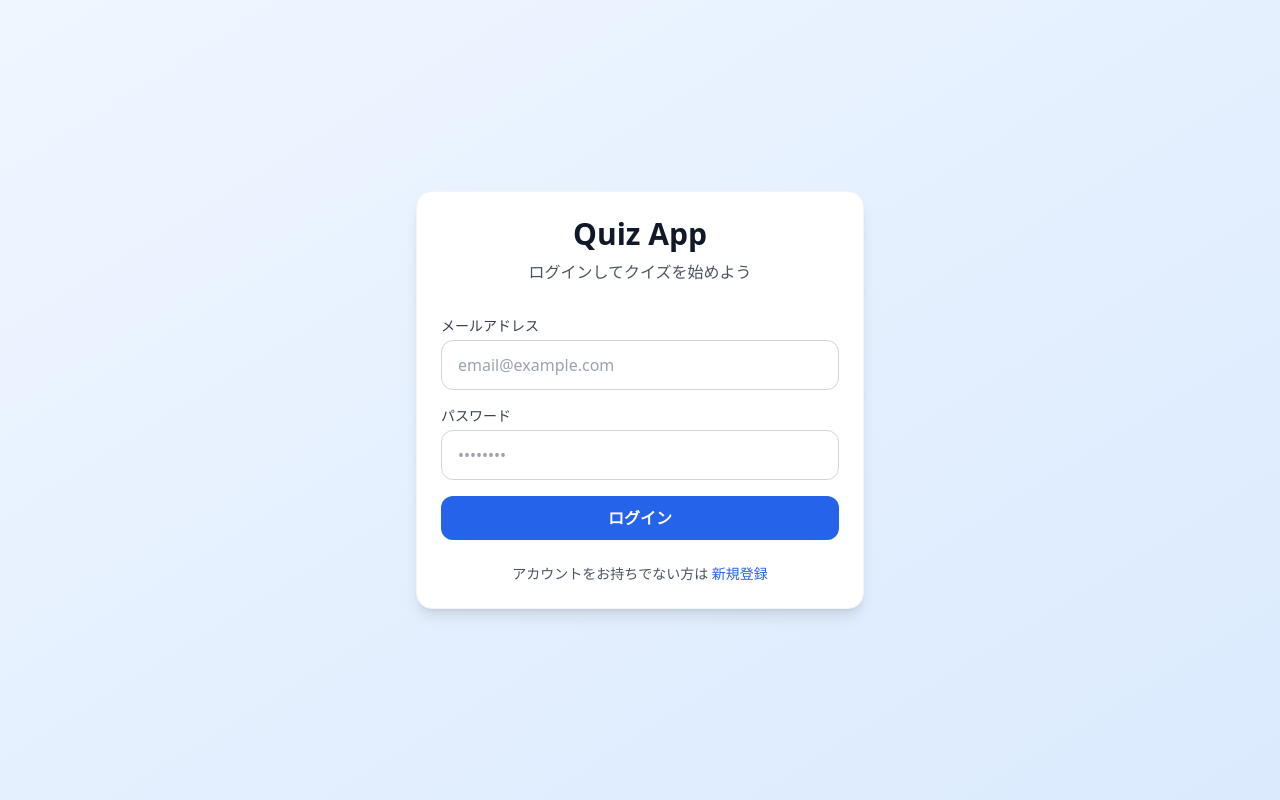
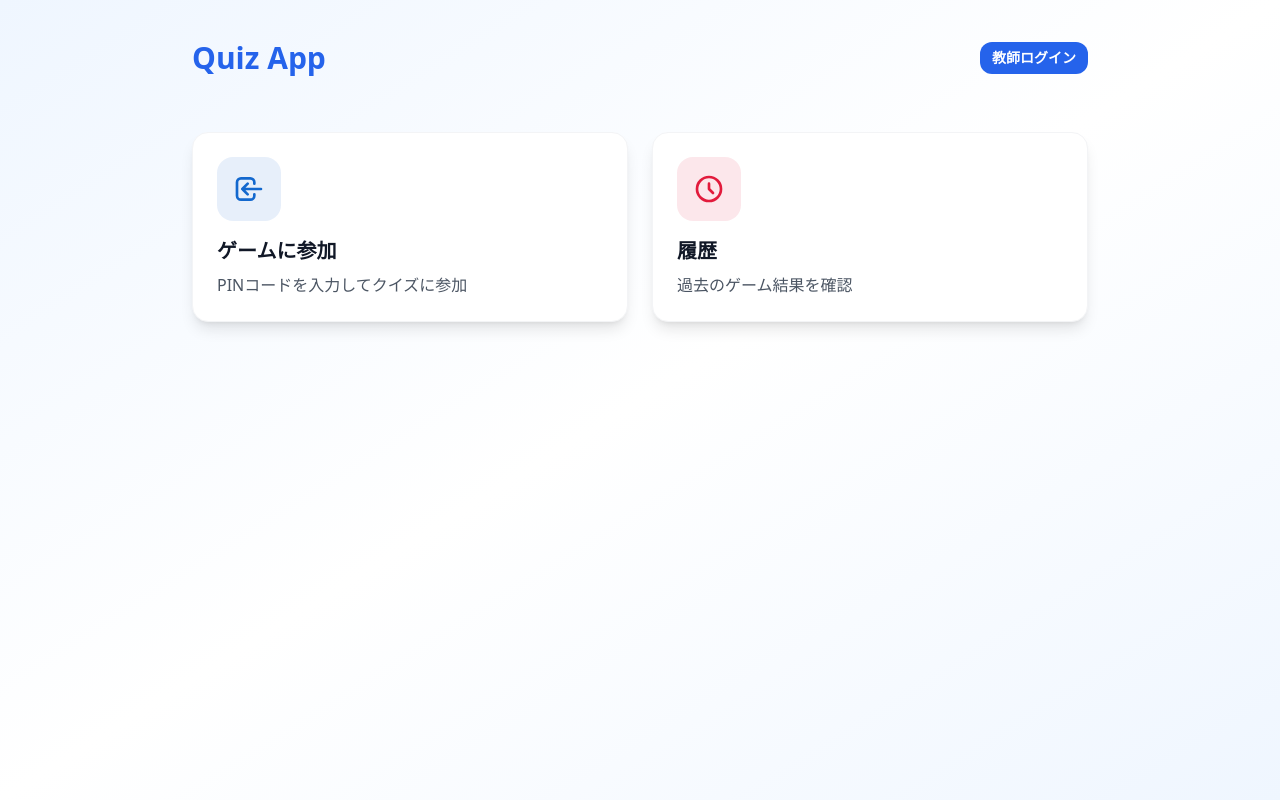
Before and after one commit to ryugasaki1-jhs-6th/quiz, a React (Vite) app: page /#/ in a window 1280 px wide. Before the commit this address led to /#/login. Built offline with nearby package versions, Linux system fonts and the light colour scheme; no server answers.

Commit message:
feat: allow students to join games without registration (anonymous login)

```diff
--- a/src/app/App.tsx
+++ b/src/app/App.tsx
@@ -56,12 +56,14 @@ function AppRoutes() {
         <Route path={ROUTES.LOGIN} element={<PublicRoute><LoginPage /></PublicRoute>} />
         <Route path={ROUTES.REGISTER} element={<PublicRoute><RegisterPage /></PublicRoute>} />
 
-        {/* Protected routes */}
-        <Route path={ROUTES.HOME} element={<ProtectedRoute><HomePage /></ProtectedRoute>} />
-        <Route path={ROUTES.JOIN} element={<ProtectedRoute><JoinPage /></ProtectedRoute>} />
+        {/* Semi-protected routes (allow guests) */}
+        <Route path={ROUTES.HOME} element={<HomePage />} />
+        <Route path={ROUTES.JOIN} element={<JoinPage />} />
+        <Route path="/room/:roomId/play" element={<PlayerRoomPage />} />
+
+        {/* Protected routes (require login) */}
         <Route path={ROUTES.SETTINGS} element={<ProtectedRoute><SettingsPage /></ProtectedRoute>} />
         <Route path={ROUTES.HISTORY} element={<ProtectedRoute><HistoryPage /></ProtectedRoute>} />
-        <Route path="/room/:roomId/play" element={<ProtectedRoute><PlayerRoomPage /></ProtectedRoute>} />
 
         {/* Teacher routes */}
         <Route path={ROUTES.GAME_LIST} element={<TeacherRoute><GameListPage /></TeacherRoute>} />
--- a/src/contexts/AuthContext.tsx
+++ b/src/contexts/AuthContext.tsx
@@ -3,6 +3,7 @@ import {
   User,
   signInWithEmailAndPassword,
   createUserWithEmailAndPassword,
+  signInAnonymously as firebaseSignInAnonymously,
   signOut as firebaseSignOut,
   onAuthStateChanged,
   updateProfile,
@@ -18,6 +19,7 @@ interface AuthContextValue {
   isLoading: boolean;
   signIn: (email: string, password: string) => Promise<void>;
   signUp: (email: string, password: string, displayName: string, role: UserRole) => Promise<void>;
+  signInAnonymously: () => Promise<User>;
   signOut: () => Promise<void>;
   isTeacher: boolean;
 }
@@ -73,6 +75,11 @@ export function AuthProvider({ children }: { children: ReactNode }) {
     setUserProfile(profile);
   }, []);
 
+  const signInAnonymously = useCallback(async () => {
+    const credential = await firebaseSignInAnonymously(auth);
+    return credential.user;
+  }, []);
+
   const signOut = useCallback(async () => {
     await firebaseSignOut(auth);
     setUserProfile(null);
@@ -81,7 +88,7 @@ export function AuthProvider({ children }: { children: ReactNode }) {
   const isTeacher = userProfile?.role === 'teacher';
 
   return (
-    <AuthContext.Provider value={{ user, userProfile, isLoading, signIn, signUp, signOut, isTeacher }}>
+    <AuthContext.Provider value={{ user, userProfile, isLoading, signIn, signUp, signInAnonymously, signOut, isTeacher }}>
       {children}
     </AuthContext.Provider>
   );
--- a/src/features/home/HomePage.tsx
+++ b/src/features/home/HomePage.tsx
@@ -5,7 +5,7 @@ import { Button } from '@/shared/components';
 import { ROUTES } from '@/constants';
 
 export function HomePage() {
-  const { userProfile, isTeacher, signOut } = useAuth();
+  const { user, userProfile, isTeacher, signOut } = useAuth();
 
   const containerVariants = {
     hidden: { opacity: 0 },
@@ -33,8 +33,10 @@ export function HomePage() {
             Quiz App
           </h1>
           <div className="flex items-center gap-4">
+            {user ? (
+              <>
                 <span className="text-sm text-gray-600 dark:text-gray-400">
-              {userProfile?.displayName}
+                  {userProfile?.displayName || (user.isAnonymous ? 'ゲスト' : user.email)}
                   <span className="ml-2 px-2 py-0.5 bg-primary-100 dark:bg-primary-900 text-primary-700 dark:text-primary-300 rounded-full text-xs">
                     {isTeacher ? '教師' : '生徒'}
                   </span>
@@ -43,6 +45,12 @@ export function HomePage() {
                   <Button variant="ghost" size="sm">設定</Button>
                 </Link>
                 <Button variant="ghost" size="sm" onClick={signOut}>ログアウト</Button>
+              </>
+            ) : (
+              <Link to={ROUTES.LOGIN}>
+                <Button size="sm">教師ログイン</Button>
+              </Link>
+            )}
           </div>
         </motion.header>
 
--- a/src/features/student/JoinPage.tsx
+++ b/src/features/student/JoinPage.tsx
@@ -19,7 +19,7 @@ const joinSchema = z.object({
 type JoinForm = z.infer<typeof joinSchema>;
 
 export function JoinPage() {
-  const { user } = useAuth();
+  const { user, signInAnonymously } = useAuth();
   const navigate = useNavigate();
   const [savedNickname, setSavedNickname] = useLocalStorage(STORAGE_KEYS.NICKNAME, '');
   const [error, setError] = useState('');
@@ -34,10 +34,15 @@ export function JoinPage() {
   });
 
   const onSubmit = async (data: JoinForm) => {
-    if (!user) return;
     setError('');
     setIsLoading(true);
     try {
+      // Sign in anonymously if not already signed in
+      let currentUser = user;
+      if (!currentUser) {
+        currentUser = await signInAnonymously();
+      }
+
       const room = await getRoomByPin(data.pin);
       if (!room) {
         setError('このPINのゲームが見つかりません');
@@ -48,7 +53,7 @@ export function JoinPage() {
         return;
       }
 
-      await joinRoom(room.id, user.uid, data.nickname);
+      await joinRoom(room.id, currentUser.uid, data.nickname);
       setSavedNickname(data.nickname);
       navigate(`/room/${room.id}/play`);
     } catch {
--- a/src/features/student/PlayerRoomPage.tsx
+++ b/src/features/student/PlayerRoomPage.tsx
@@ -44,7 +44,8 @@ export function PlayerRoomPage() {
   });
 
   const myPlayer = useMemo(() => {
-    return players.find(p => p.id === user?.uid);
+    if (!user) return undefined;
+    return players.find(p => p.id === user.uid);
   }, [players, user]);
 
   const rankings: RankingEntry[] = useMemo(() => {
@@ -60,7 +61,8 @@ export function PlayerRoomPage() {
   }, [players]);
 
   const myRank = useMemo(() => {
-    return rankings.find(r => r.playerId === user?.uid)?.rank || 0;
+    if (!user) return 0;
+    return rankings.find(r => r.playerId === user.uid)?.rank || 0;
   }, [rankings, user]);
 
   useEffect(() => {
```
Lines whose indentation alone changed are shown as unchanged.
